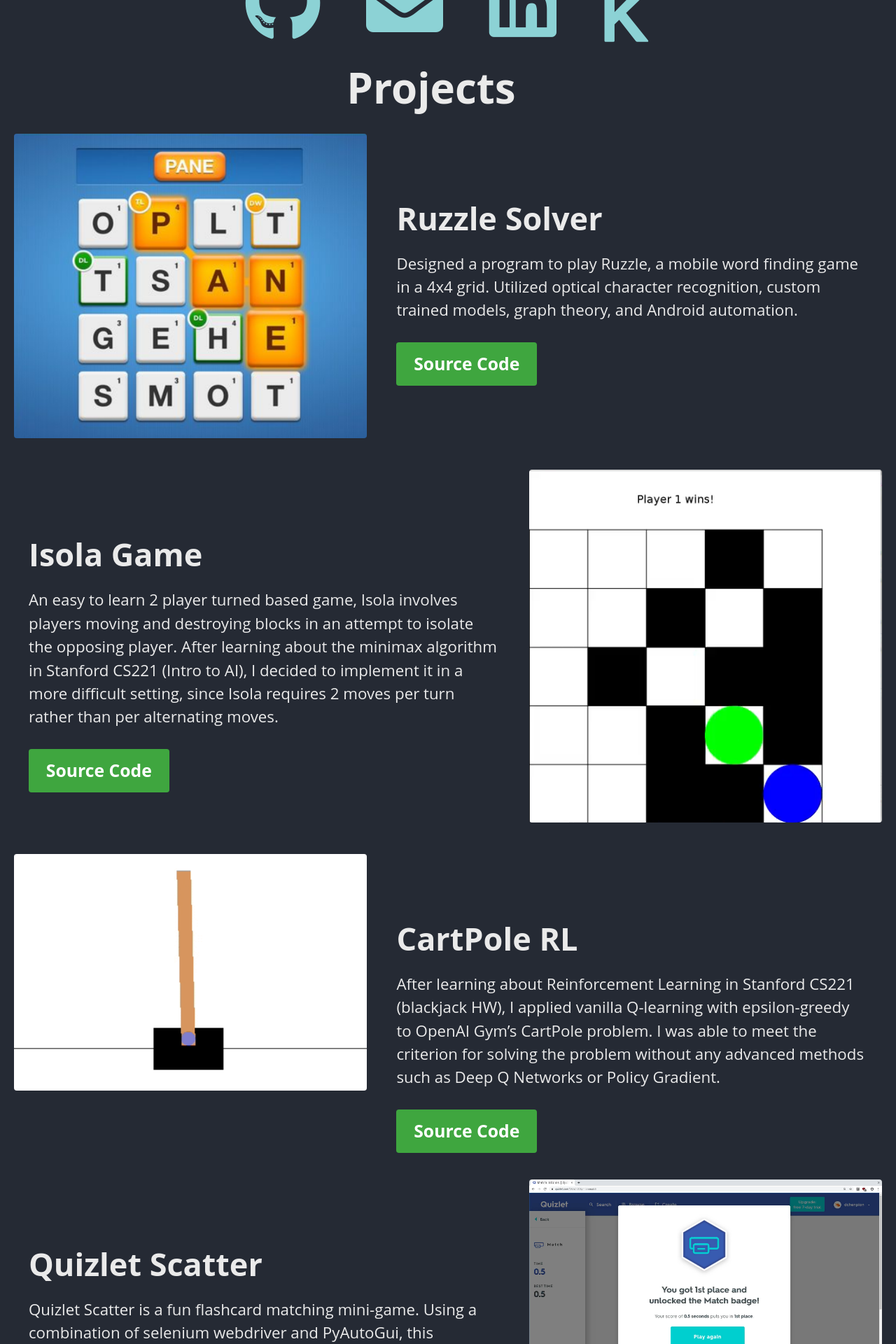
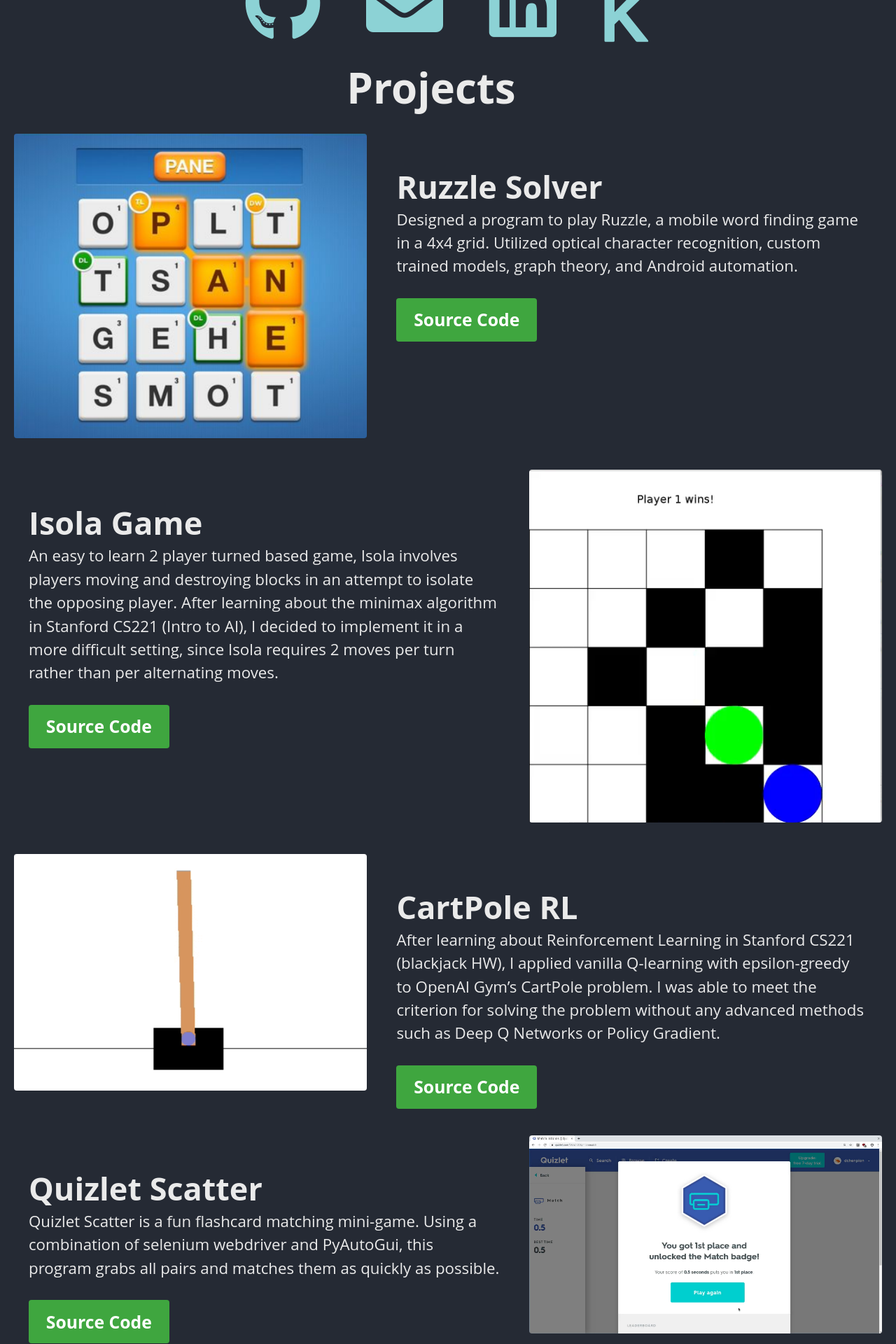
Before and after one commit to dchen327/dchen327.github.io, a Jekyll site: the page built from index.md, in a window 1280 px wide. Shown: the part 905-2825 px from the top of the page at 70% size. Built offline with Jekyll 4.4.1, drawn with Linux system fonts in a browser that asks for light colours; cached includes are drawn as plain includes.

Commit message:
update title top margin spacing

```diff
--- a/_sass/minimal-mistakes/_page.scss
+++ b/_sass/minimal-mistakes/_page.scss
@@ -85,7 +85,8 @@
 .page__content {
   h2 {
     font-size: 2em;
-    padding-bottom: 0.4em;
+    padding-bottom: 0em;
+    margin-top: 1em;
     border-bottom: 1px solid $border-color;
   }
 
```
